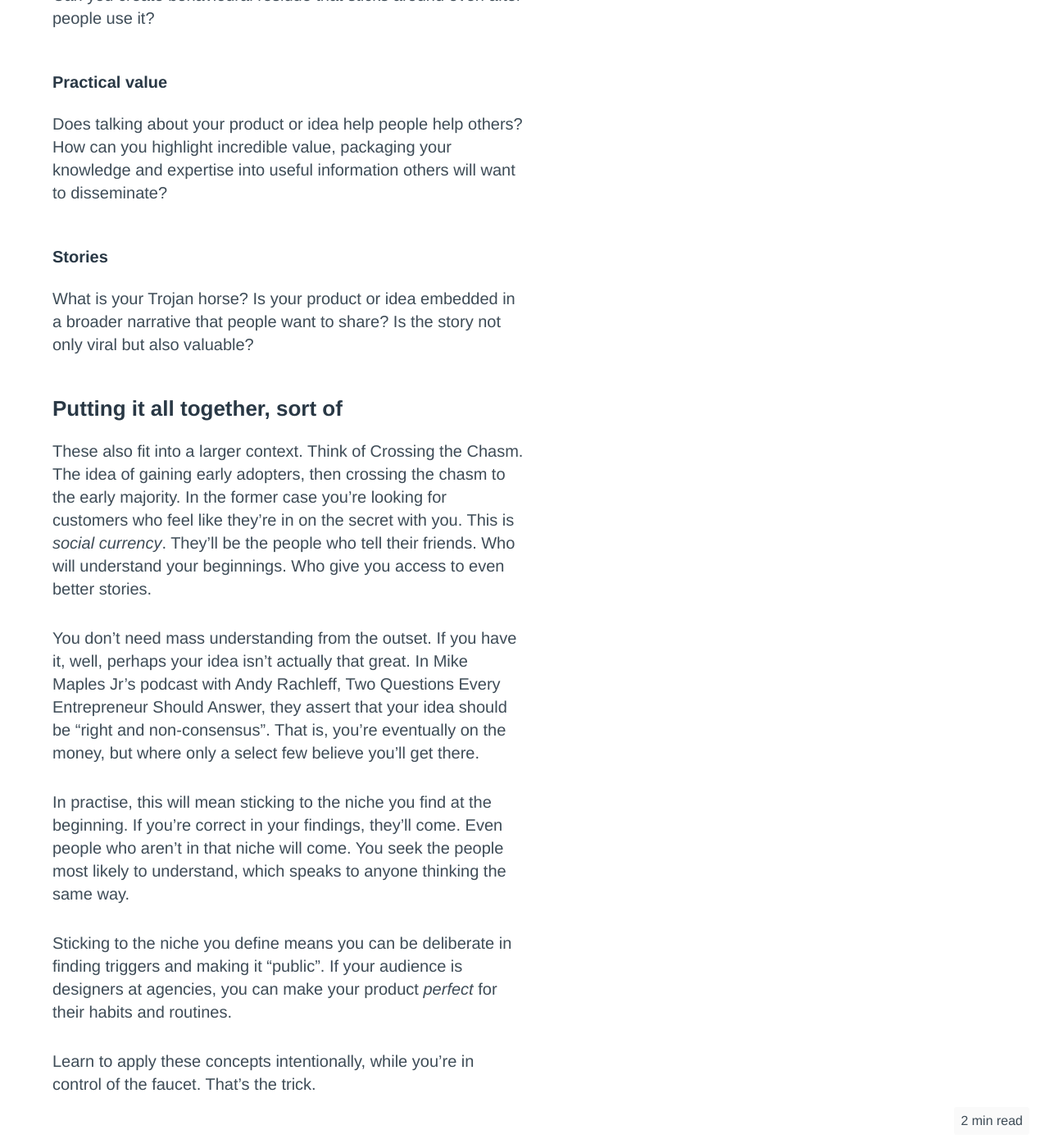
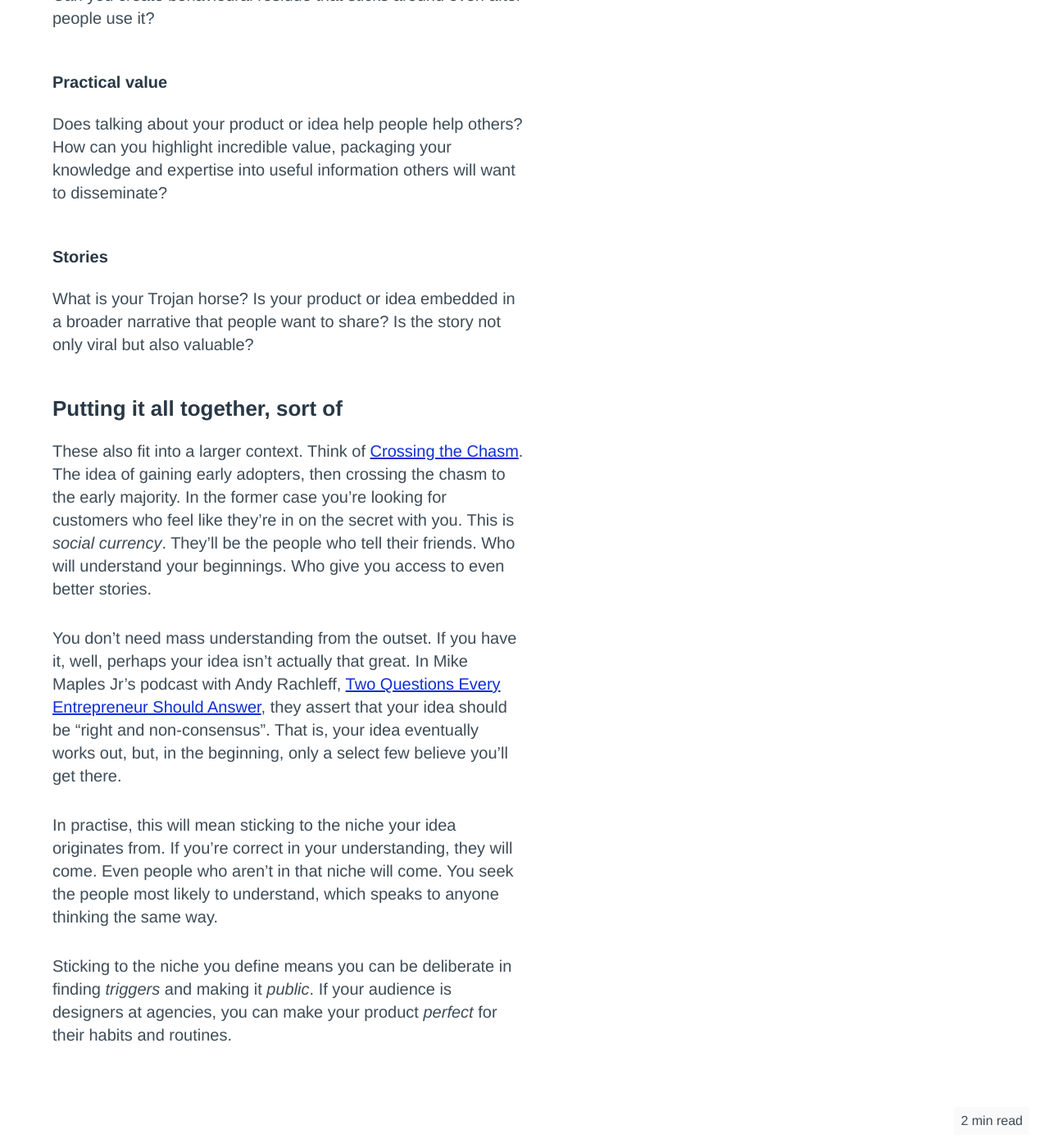
Before and after one commit to rdjpalmer/portfolio, a Jekyll site: the page built from _posts/2020-02-11-contagious.md, in a window 1280 px wide and 1400 px high, scrolled down 1107 px. Shown: the whole window at 82% size. Built offline with Jekyll 4.4.1, drawn with Linux system fonts in a browser that asks for light colours.

Commit message:
Final edits

```diff
--- a/_posts/2020-02-11-contagious.md
+++ b/_posts/2020-02-11-contagious.md
@@ -37,12 +37,10 @@ What is your Trojan horse? Is your product or idea embedded in a broader narrati
 
 ## Putting it all together, sort of
 
-These also fit into a larger context. Think of Crossing the Chasm. The idea of gaining early adopters, then crossing the chasm to the early majority. In the former case you're looking for customers who feel like they're in on the secret with you. This is *social currency*. They'll be the people who tell their friends. Who will understand your beginnings. Who give you access to even better stories.
+These also fit into a larger context. Think of [Crossing the Chasm](https://wordery.com/contagious-jonah-berger-9781451686586). The idea of gaining early adopters, then crossing the chasm to the early majority. In the former case you're looking for customers who feel like they're in on the secret with you. This is *social currency*. They'll be the people who tell their friends. Who will understand your beginnings. Who give you access to even better stories.
 
-You don't need mass understanding from the outset. If you have it, well, perhaps your idea isn't actually that great. In Mike Maples Jr's podcast with Andy Rachleff, Two Questions Every Entrepreneur Should Answer, they assert that your idea should be "right and non-consensus". That is, you're eventually on the money, but where only a select few believe you'll get there.
+You don't need mass understanding from the outset. If you have it, well, perhaps your idea isn't actually that great. In Mike Maples Jr's podcast with Andy Rachleff, [Two Questions Every Entrepreneur Should Answer](https://tim.blog/2019/11/25/starting-greatness-mike-maples/), they assert that your idea should be "right and non-consensus". That is, your idea eventually works out, but, in the beginning, only a select few believe you'll get there.
 
-In practise, this will mean sticking to the niche you find at the beginning. If you're correct in your findings, they'll come. Even people who aren't in that niche will come. You seek the people most likely to understand, which speaks to anyone thinking the same way.
+In practise, this will mean sticking to the niche your idea originates from. If you're correct in your understanding, they will come. Even people who aren't in that niche will come. You seek the people most likely to understand, which speaks to anyone thinking the same way.
 
-Sticking to the niche you define means you can be deliberate in finding triggers and making it "public". If your audience is designers at agencies, you can make your product *perfect* for their habits and routines.
-
-Learn to apply these concepts intentionally, while you're in control of the faucet. That's the trick.
+Sticking to the niche you define means you can be deliberate in finding *triggers* and making it *public*. If your audience is designers at agencies, you can make your product *perfect* for their habits and routines.
```
